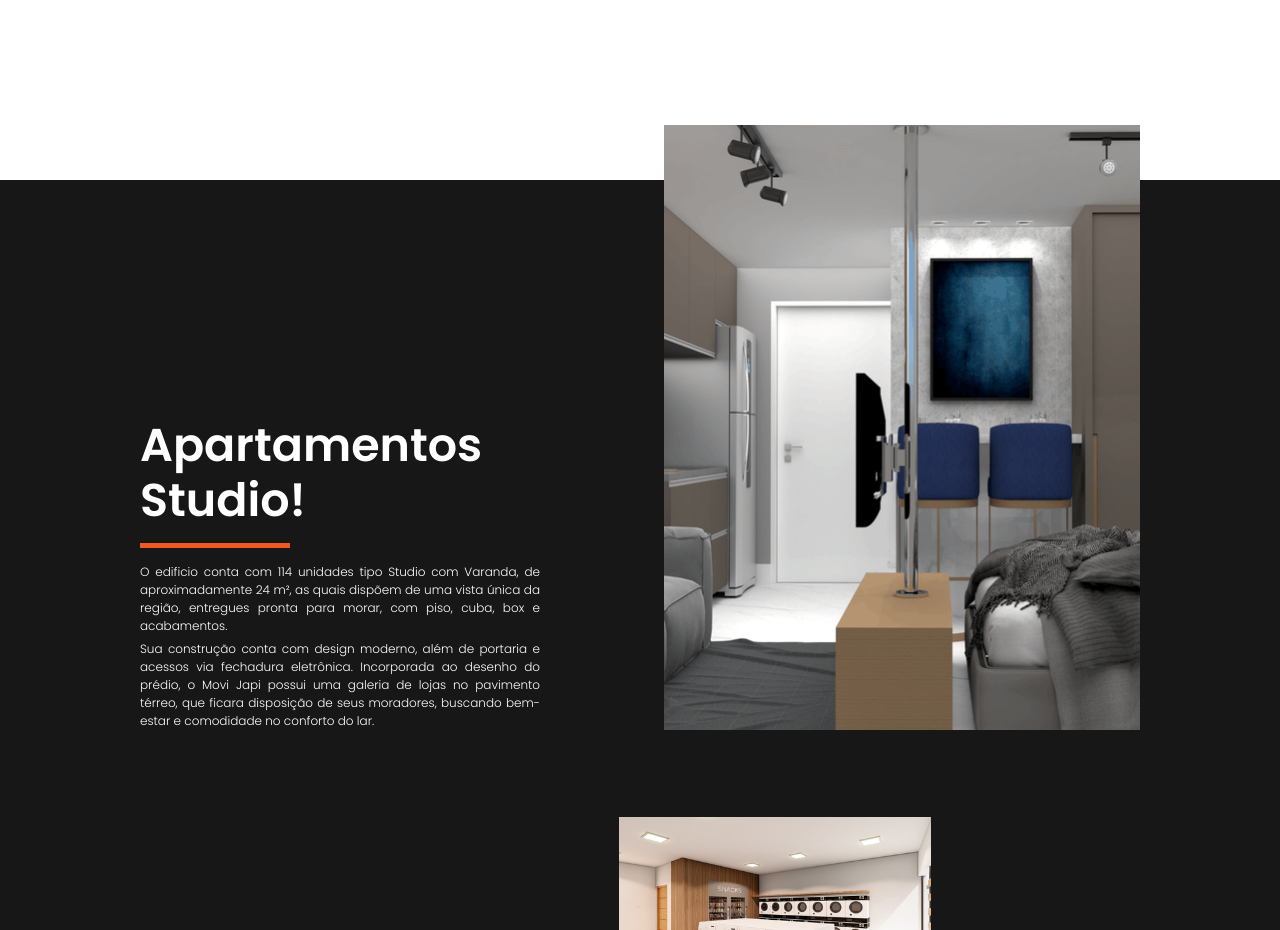
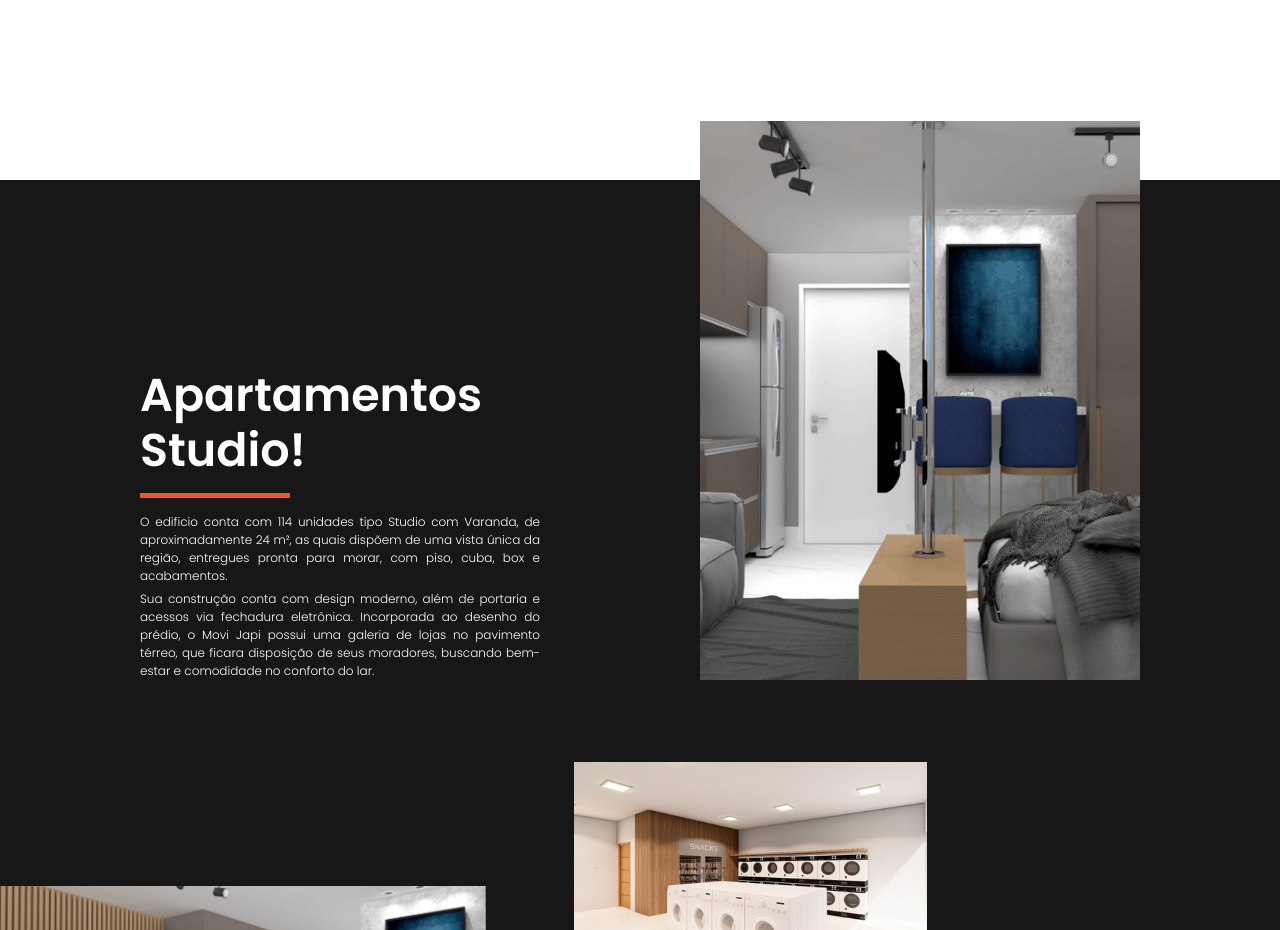
Before and after one commit to muhhx/Movi-Sky-Website, a React (Vite) app: page / in a window 1280 px wide. Shown: the part 1580-2510 px from the top of the page. Built offline with nearby package versions, Linux system fonts and the light colour scheme.

Commit message:
Final UI update.

```diff
--- a/index.html
+++ b/index.html
@@ -2,9 +2,9 @@
 <html lang="en">
   <head>
     <meta charset="UTF-8" />
-    <link rel="icon" type="image/svg+xml" href="/src/favicon.svg" />
+    <link rel="icon" href="/src/assets/logo.png" />
     <meta name="viewport" content="width=device-width, initial-scale=1.0" />
-    <title>Vite App</title>
+    <title>Unidade Japi | Movi</title>
   </head>
   <body>
     <div id="root"></div>
--- a/src/components/Menu/styles.js
+++ b/src/components/Menu/styles.js
@@ -6,7 +6,7 @@ export const StyledMenu = styled.div`
     height: 0px;
     width: 100%;
     z-index: 99;
-    `;
+`;
 
 export const Section = styled.section`
     height: 100vh;
--- a/src/pages/Apartment/Gallery/styles.js
+++ b/src/pages/Apartment/Gallery/styles.js
@@ -5,18 +5,13 @@ export const Container = styled.div`
     max-width: 2000px;
     min-height: 700px;
     display: grid;
-    grid-template-columns: .8fr .3fr .4fr .8fr .8fr;
-    grid-template-rows: .2fr .3fr .1fr .3fr .2fr .2fr .2fr .1fr;
+    grid-template-columns: .8fr .3fr .2fr .8fr .8fr;
+    grid-template-rows: .2fr .3fr .2fr .3fr .2fr .2fr .2fr .1fr;
 `;
 
 export const Image = styled.img`
     position: absolute;
     min-height: 100%;
-
-    @media only screen and (max-width: 750px) {
-        width: 100%;
-        min-height: initial;
-    }
 `;
 
 export const Image2 = styled.img`
@@ -39,8 +34,8 @@ export const ImageWrapper1 = styled.div`
     }
 
     @media only screen and (max-width: 750px) {
-        grid-column: 1 / 6;
-        overflow: hidden;
+        grid-column: 1 / 5;
+        justify-content: end;
     }
 `;
 
@@ -59,9 +54,8 @@ export const ImageWrapper2 = styled.div`
     }
 
     @media only screen and (max-width: 750px) {
-        grid-column: 1 / 6;
-        overflow: hidden;
-        align-items: flex-end;
+        grid-column: 3 / 6;
+        justify-content: start;
     }
 `;
 
--- a/src/pages/Apartment/Information/styles.js
+++ b/src/pages/Apartment/Information/styles.js
@@ -3,7 +3,7 @@ import styled from "styled-components";
 export const Container = styled.div`
     width: 90%;
     max-width: 1000px;
-    height: 550px;
+    height: 500px;
     display: flex;
     justify-content: space-between;
     align-items: flex-end;
@@ -13,6 +13,10 @@ export const Container = styled.div`
         justify-content: initial;
         align-items: initial;
         gap: 20px;
+    }
+
+    @media only screen and (max-width: 750px) {
+        gap: 50px;
     }
 `;
 
@@ -74,9 +78,19 @@ export const Image = styled.img`
     position: absolute;
     bottom: 0;
     right: 0;
-    max-height: 110%;
+    max-width: 110%;
+
+    @media only screen and (max-width: 1100px) {
+        transform: translateY(-60px);
+    }
 
     @media only screen and (max-width: 970px) {
-        max-height: 120%;
+        width: 40%;
+        transform: translateY(120px);
+    }
+
+    @media only screen and (max-width: 750px) {
+        width: 50%;
+        transform: initial;
     }
 `;
```
Also changed, not shown: 1 other file (tests, documents, lock files or other folders).
